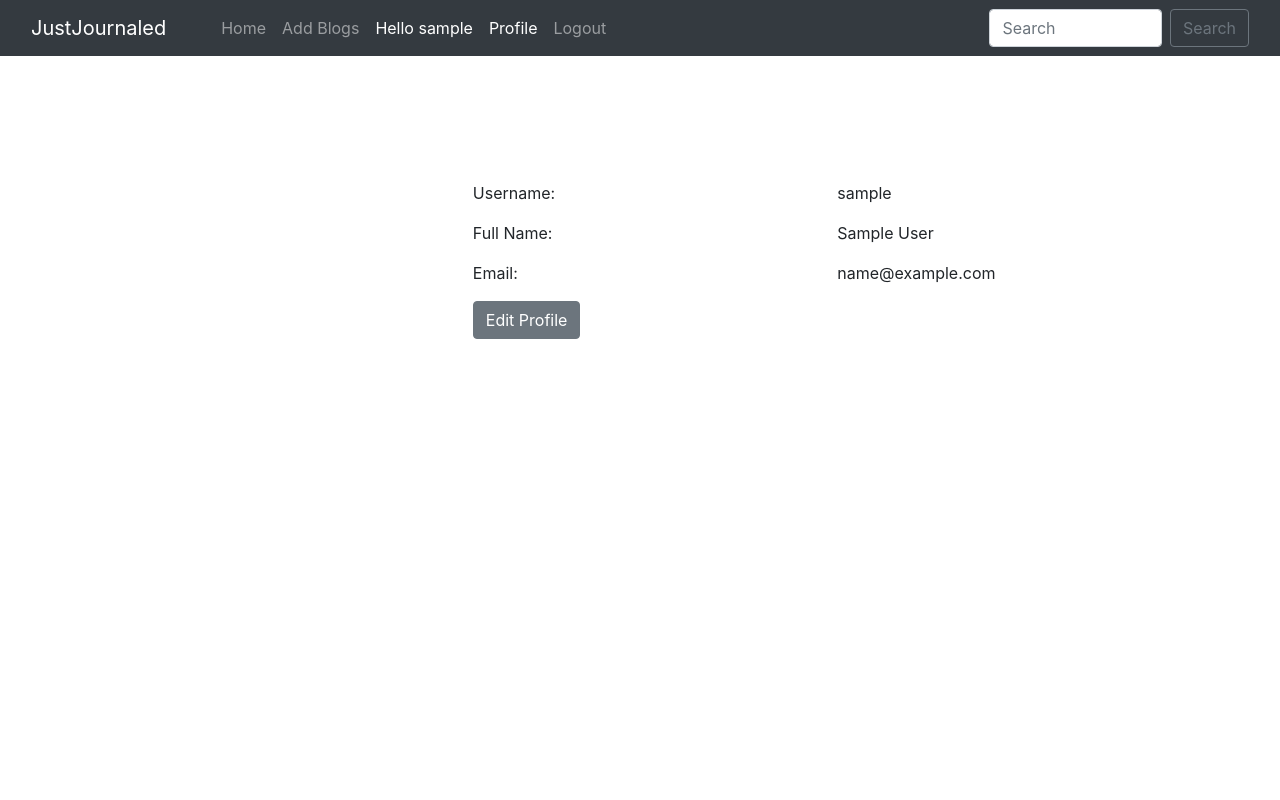
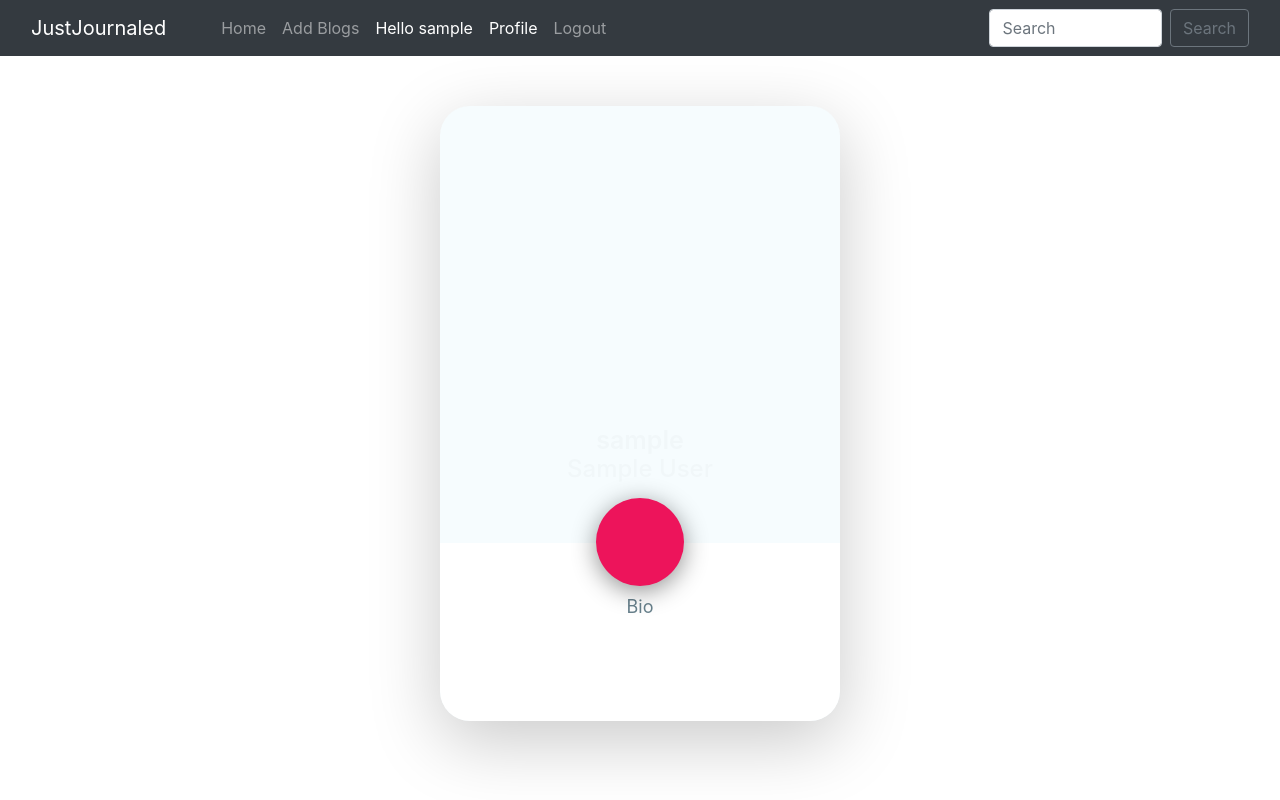
Before and after one commit to dd-712/JustJournaled, a Django app: page /profile/ in a window 1280 px wide. Run offline with Django 4.2, Linux system fonts and the light colour scheme; the visitor is signed in with stand-in values (Sample User, id 1); some libraries are stand-ins or nearby versions.

Commit message:
user profile updated

```diff
--- a/JustJournaled/settings.py
+++ b/JustJournaled/settings.py
@@ -41,6 +41,7 @@ INSTALLED_APPS = [
     'django.contrib.messages',
     'django.contrib.staticfiles',
     'django.contrib.humanize',
+    'fontawesomefree',
 ]
 
 CRISPY_TEMPLATE_PACK = 'uni_form'
@@ -142,3 +143,5 @@ STATIC_ROOT = os.path.join(BASE_DIR, "blog", "static")
 # https://docs.djangoproject.com/en/4.1/ref/settings/#default-auto-field
 
 DEFAULT_AUTO_FIELD = 'django.db.models.BigAutoField'
+
+DEBUG= True
--- a/blog/templates/base.html
+++ b/blog/templates/base.html
@@ -11,7 +11,11 @@
     <link rel="stylesheet" href="https://maxcdn.bootstrapcdn.com/bootstrap/4.0.0/css/bootstrap.min.css" integrity="sha384-Gn5384xqQ1aoWXA+058RXPxPg6fy4IWvTNh0E263XmFcJlSAwiGgFAW/dAiS6JXm" crossorigin="anonymous">
 
     {% load static %}
-    <link rel="stylesheet" href="{% static 'css/styles.css' %}">
+    <link rel="stylesheet" type="text/css" href="{% static 'css/styles.css' %}">
+
+	<link href="{% static 'fontawesomefree/css/all.min.css' %}" rel="stylesheet" type="text/css">
+
+	<script src="{% static 'fontawesomefree/js/all.min.js' %}"></script>
 
   <title> {% block title %} {% endblock %} </title>
 
@@ -67,6 +71,7 @@
 
     <!-- <script src="//maxcdn.bootstrapcdn.com/bootstrap/4.1.1/js/bootstrap.min.js"></script> -->
 	<script src="//cdnjs.cloudflare.com/ajax/libs/jquery/3.2.1/jquery.min.js"></script>
+	<script type="text/javascript" src="{% static 'js/script.js' %}"></script>
 
     {% block js %}
     {% endblock %}
--- a/blog/templates/profile.html
+++ b/blog/templates/profile.html
@@ -5,7 +5,38 @@
 
 {% block body %}
 
-<div class="container profile">
+<div class="pCard_card">
+    <div class="pCard_up" style="background-image: url({{ user.profile.image.url }});">
+       <div class="pCard_text">
+          <h2>{{user}}</h2>
+          <h4>{{user.get_full_name}}</h4>
+       </div>
+       <div class="pCard_add"><i class="fa fa-plus"></i></div>
+    </div>
+    <div class="pCard_down">
+       <div>
+          <p>Bio</p>
+          <p>{{user.profile.bio}}</p>
+       </div>
+    </div>
+    {% if user.profile.linkedin or user.profile.facebook or user.profile.instagram %}
+    <div class="pCard_back">
+       <p>Connect With Me</p>
+       {% if user.profile.linkedin %}
+       <a href="{{user.profile.linkedin}}"><i class="fab fa-facebook fa-2x"></i></a>
+       {% endif %}
+       {% if user.profile.linkedin %}
+       <a href="{{user.profile.linkedin}}"><i class="fab fa-linkedin fa-2x"></i></a>
+       {% endif %}
+       {% if user.profile.instagram %}
+       <a href="{{user.profile.instagram}}"><i class="fab fa-instagram fa-2x"></i></a>
+       {% endif %}
+       <p>Follow Me!</p>
+    </div>
+    {% endif %}
+ </div>
+
+{% comment %} <div class="container profile">
     <div class="row">
         <div class="col-md-4">
             <div class="profile-img">
@@ -93,9 +124,9 @@
                     </div>
                     {% endif %}
                 </div>
-                <a href="/edit_profile/" class="btn btn-secondary">Edit Profile</a>
+                <a href="/edit_profile/" class="btn btn-secondary" id="profile-btn">Edit Profile</a>
             </div>
         </div>
     </div>
-</div>
+</div> {% endcomment %}
 {% endblock %}
--- a/static/css/styles.css
+++ b/static/css/styles.css
@@ -41,5 +41,204 @@
   border: none;
   border-radius: 0;
   font-size: 15px;
-    background: #212529b8;
+  background: rgba(33, 37, 41, 0.7215686275);
 }
+
+.pCard_card {
+  width: 400px;
+  height: 615px;
+  margin: 50px auto;
+  border-radius: 30px;
+  background-color: #f6fcfe;
+  box-shadow: 0px 20px 70px 0px rgba(0, 0, 0, 0.21);
+  position: relative;
+  overflow: hidden;
+}
+
+/****************
+Back
+****************/
+
+.pCard_card .pCard_back {
+  text-align: center;
+  position: absolute;
+  left: 0;
+  right: 0;
+  top: 50%;
+  margin-top: -139px;
+  font-weight: 600;
+  z-index: 1;
+}
+
+.pCard_card .pCard_back a {
+  text-decoration: none;
+}
+
+/****************
+UP
+****************/
+
+.pCard_card .pCard_up {
+  position: absolute;
+  width: 100%;
+  height: 437px;
+  background-size: cover;
+  background-repeat: no-repeat;
+  background-position: center center;
+  z-index: 3;
+  text-align: center;
+  border-top-left-radius: 30px;
+  border-top-right-radius: 30px;
+  transition: 0.5s ease-in-out;
+}
+
+.pCard_on .pCard_up {
+  height: 100px;
+  box-shadow: 0 0 30px #cfd8dc;
+}
+
+.pCard_card .pCard_up .pCard_text {
+  position: absolute;
+  top: 319px;
+  left: 0;
+  right: 0;
+  color: #f1f7f9;
+  transition: 0.5s ease-in-out;
+}
+
+.pCard_on .pCard_up .pCard_text {
+  top: 20px;
+}
+
+.pCard_card .pCard_up .pCard_text h2 {
+  margin: 0;
+  font-size: 25px;
+  font-weight: 600;
+}
+
+.pCard_card .pCard_up .pCard_text p {
+  margin: 0;
+  font-size: 16px;
+  color: #e3f1f5;
+}
+
+.pCard_card .pCard_up .pCard_add {
+  border-radius: 50%;
+  background-color: #ed145b;
+  box-shadow: 0px 5px 24px 0px rgba(0, 0, 0, 0.43);
+  position: absolute;
+  top: 392px;
+  left: 0;
+  right: 0;
+  margin: auto;
+  width: 88px;
+  height: 88px;
+  cursor: pointer;
+  transition: 0.5s ease-in-out;
+}
+
+.pCard_on .pCard_up .pCard_add {
+  transform: rotate(360deg) scale(0.5);
+  top: 470px;
+}
+
+.pCard_on .pCard_up .pCard_add i {
+  color: white;
+  font-size: 38px;
+  line-height: 88px;
+}
+
+/****************
+Down
+****************/
+
+.pCard_card .pCard_down {
+  background-color: #fff;
+  position: absolute;
+  bottom: 0px;
+  width: 100%;
+  height: 178px;
+  z-index: 2;
+  border-bottom-left-radius: 30px;
+  border-bottom-right-radius: 30px;
+  transition: 0.5s ease-in-out;
+}
+
+.pCard_on .pCard_down {
+  height: 100px;
+  box-shadow: 0 0 30px #cfd8dc;
+}
+
+.pCard_card .pCard_down div {
+  text-align: center;
+  margin-top: 50px;
+  font-size: 18px;
+  transition: 0.5s ease-in-out;
+}
+
+.pCard_on .pCard_down div {
+  margin-top: 10px;
+}
+
+.pCard_card .pCard_down div p {
+  text-align: center;
+}
+
+.pCard_card .pCard_down div p:first-of-type {
+  color: #68818c;
+  margin-bottom: 5px;
+}
+
+.pCard_card .pCard_down div p:last-of-type {
+  color: #334750;
+  font-weight: 700;
+  margin-top: 0;
+}
+
+.pCard_card .pCard_back a svg {
+  margin: 10px;
+  padding: 15px;
+  border-radius: 15px;
+  transition: 0.3s ease-in-out;
+}
+
+.pCard_card .pCard_back a svg:hover {
+  transform: scale(1.2);
+}
+
+.pCard_card .pCard_back a:nth-of-type(1) svg {
+  color: #3b5998;
+  border: 2px solid #3b5998;
+}
+
+.pCard_card .pCard_back a:nth-of-type(2) svg {
+  color: #0077b5;
+  border: 2px solid #0077b5;
+}
+
+.pCard_card .pCard_back a:nth-of-type(3) svg {
+  color: #1769ff;
+  border: 2px solid #1769ff;
+}
+
+.pCard_card .pCard_back a:nth-of-type(4) svg {
+  color: #000000;
+  border: 2px solid #000000;
+}
+
+.pCard_card .pCard_back a:nth-of-type(5) svg {
+  color: #eb5e95;
+  border: 2px solid #eb5e95;
+}
+
+.pCard_card .pCard_back a:nth-of-type(6) svg {
+  color: #3f729b;
+  border: 2px solid #3f729b;
+}
+
+.pCard_card .pCard_up .pCard_add svg {
+  color: white;
+  font-size: 38px;
+  line-height: 88px;
+  margin-top: 23px;
+}
--- /dev/null
+++ b/static/js/script.js
@@ -0,0 +1,12 @@
+
+// profile.html
+addBtn = document.querySelector(".pCard_add");
+if (addBtn) {
+    addBtn.addEventListener("click",()=>{
+        document.querySelector(".pCard_card").classList.toggle("pCard_on");
+        if(document.querySelector(".fa-minus"))
+            document.querySelector(".pCard_add").innerHTML='<i class="fa fa-plus"></i>';
+        else
+        document.querySelector(".pCard_add").innerHTML='<i class="fa fa-minus"></i>';
+    });
+}
```
Lines whose indentation alone changed are shown as unchanged.
